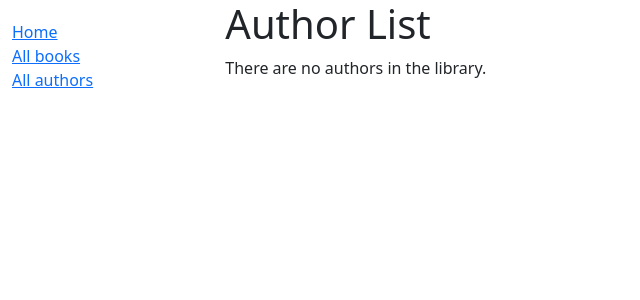
After one commit to jfsarmien2/local-library, a Django app: page /catalog/authors in a window 1280 px wide. The commit adds this page. Shown: the top 300 px of the page, without its empty margins (0-640 px from the left). Run offline with Django 5.2, Linux system fonts and the light colour scheme; data that the repository does not hold is empty.

Commit message:
add author list page and author detail page

```diff
--- a/catalog/templates/base_generic.html
+++ b/catalog/templates/base_generic.html
@@ -24,7 +24,7 @@
                 <a href="{% url 'books' %}">All books</a>
               </li>
               <li>
-                <a href="">All authors</a>
+                <a href="{% url 'authors' %}">All authors</a>
               </li>
             </ul>
           {% endblock %}
--- /dev/null
+++ b/catalog/templates/catalog/author_list.html
@@ -0,0 +1,16 @@
+{% extends 'base_generic.html' %}
+
+{% block content %}
+  <h1>Author List</h1>
+  {% if author_list %}
+    <ul>
+      {% for author in author_list %}
+        <li>
+          <a href="{{ author.get_absolute_url }}">{{ author.last_name }}, {{ author.first_name }}</a>
+        </li>
+      {% endfor %}
+    </ul>
+  {% else %}
+    <p>There are no authors in the library.</p>
+  {% endif %}
+{% endblock %}
--- a/catalog/urls.py
+++ b/catalog/urls.py
@@ -6,4 +6,6 @@ urlpatterns = [
     path('', views.index, name='index'),
     path('books/', views.BookListView.as_view(), name='books'),
     path('book/<int:pk>', views.BookDetailView.as_view(), name='book-detail'),
+    path('authors', views.AuthorListView.as_view(), name='authors'),
+    path('author/<int:pk>', views.AuthorDetailView.as_view(), name='author-detail')
 ]
--- a/catalog/views.py
+++ b/catalog/views.py
@@ -31,3 +31,11 @@ class BookListView(ListView):
 
 class BookDetailView(DetailView):
     model = Book
+
+
+class AuthorListView(ListView):
+    model = Author
+
+
+class AuthorDetailView(DetailView):
+    model = Author
```
Also changed, not shown: catalog/templates/catalog/author_detail.html (added, +15 -0 lines), catalog/templates/catalog/book_detail.html (+4 -4 lines).
